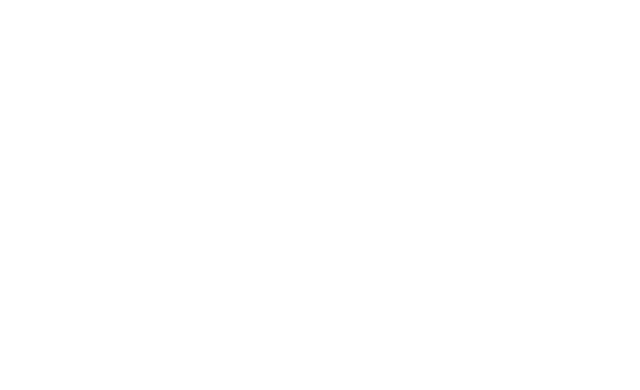
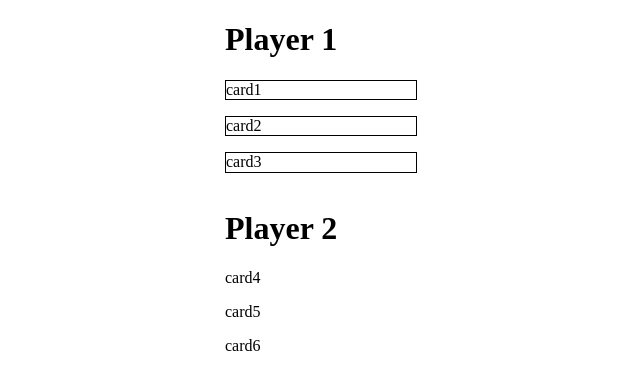
Before and after one commit to bmiller180787/js-blackjack, a plain HTML site: page index.html in a window 1280 px wide. Shown: the whole page, without its empty margins (95-735 px from the left). Drawn offline with Linux system fonts and the light colour scheme.

Commit message:
added cards to html and CSS

```diff
--- a/css/styles.css
+++ b/css/styles.css
@@ -6,3 +6,18 @@ img {
     width: 100%;
     height: auto;
 }
+
+.playArea {
+    width: 50%;
+    margin: 0 auto;
+    display: flex;
+    flex-direction: column;
+    align-content: center;
+    justify-content: space-around;
+    /*display: none;*/
+}
+.card1, .card2, .card3 {
+    display: flex;
+    width: 30%;
+    border: 0.1rem solid #000000;
+}
--- a/index.html
+++ b/index.html
@@ -14,9 +14,24 @@
     <link rel="stylesheet" href="css/normalize.css">
     <link rel="stylesheet" href="css/styles.css">
 
+    <script defer scr="js/index.js"></script>
+
 </head>
 <body>
-
+    <div class="playArea">
+        <section class="player1">
+            <h1 class="player1heading">Player 1</h1>
+            <p class="card1">card1</p>
+            <p class="card2">card2</p>
+            <p class="card3">card3</p>
+        </section>
+        <section class="player2">
+            <h1 class="player2heading">Player 2</h1>
+            <p class="card4">card4</p>
+            <p class="card5">card5</p>
+            <p class="card6">card6</p>
+        </section>
+    </div>
 </body>
 
 </html>
```
